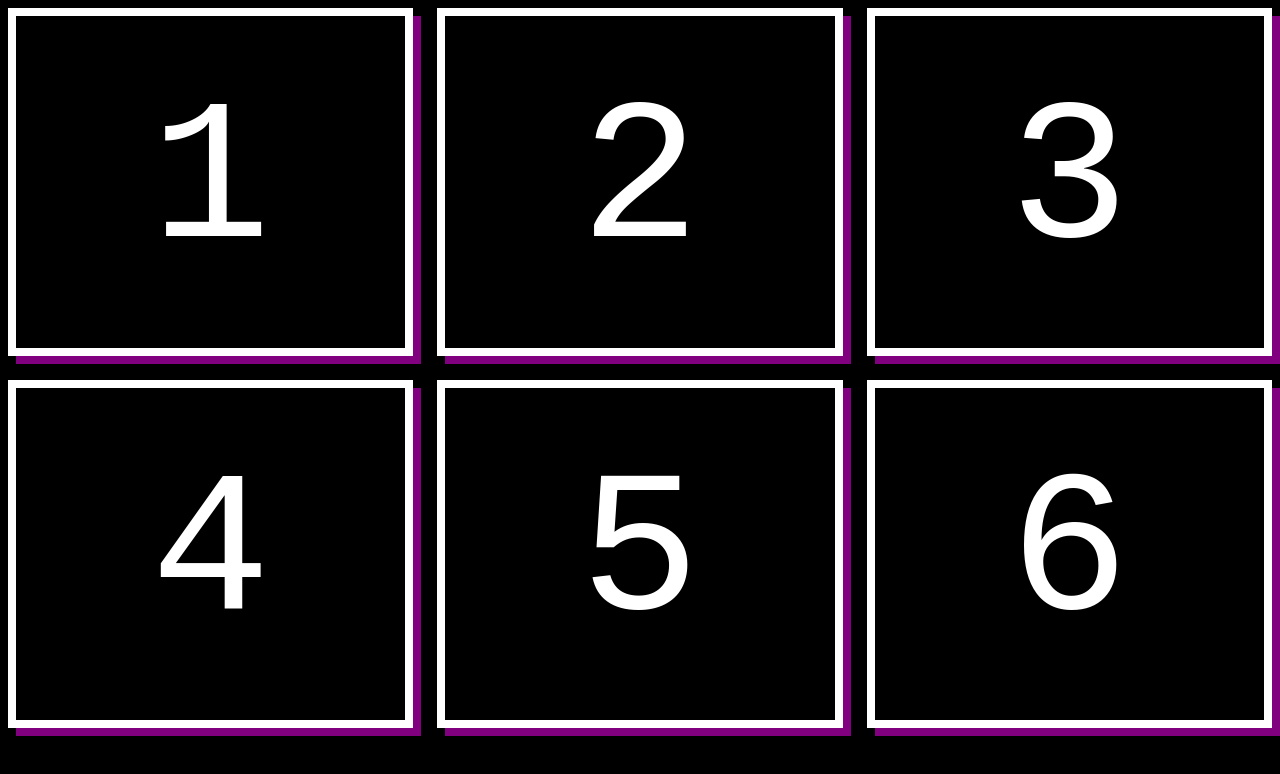
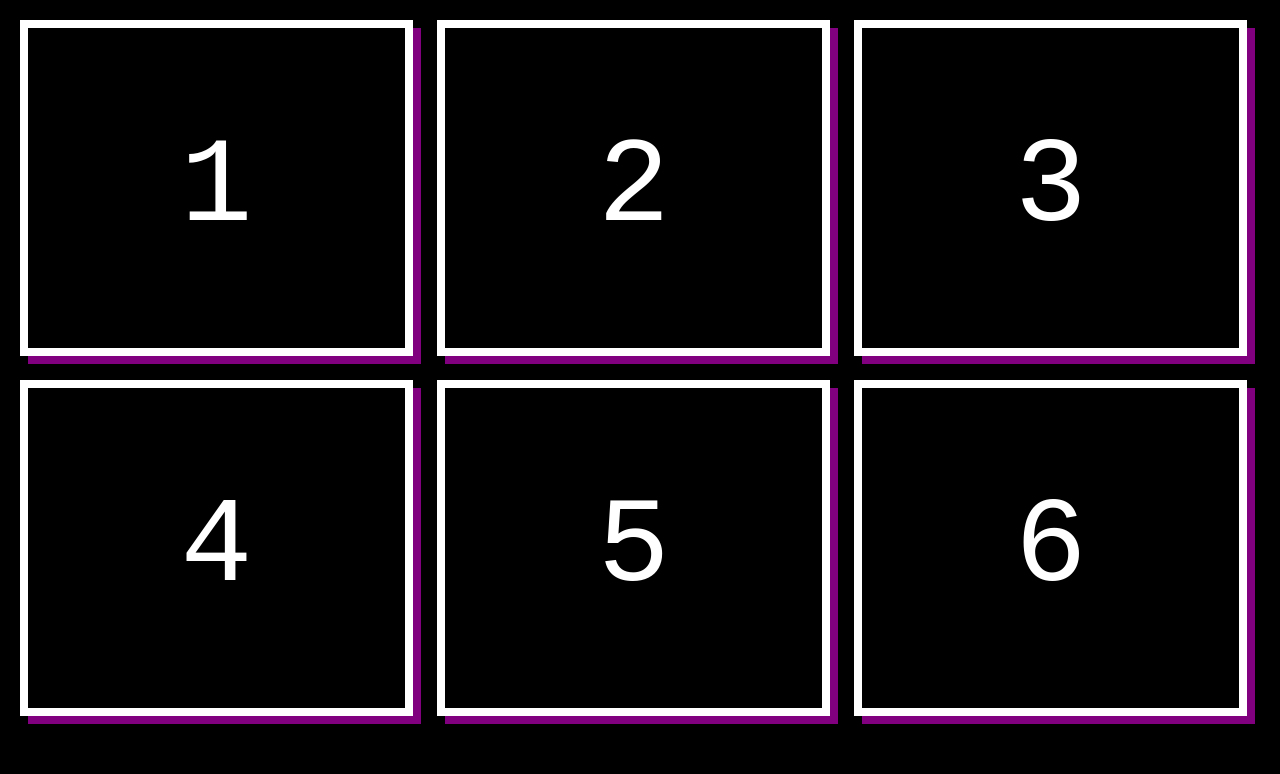
Before and after one commit to H3wastooshort/math_gfs_scripts, a plain HTML site: page student/student.html in a window 1280 px wide. Drawn offline with Linux system fonts and the light colour scheme.

Commit message:
it was the fontsize in the buttons, holy fuck

```diff
--- a/student/student.css
+++ b/student/student.css
@@ -1,17 +1,11 @@
-body {
-  display: flex;
-  justify-content: center;
-  align-items: center;
-}
-
 #btn_grid {
   min-height: 90vh;
-  max-height: 95vh;
-  width: 100%;
+  max-height: 100%;
+  width: 100vw;
+  max-width: 100%;
   display: grid;
-  grid-template-rows: auto auto;
-  grid-template-columns: auto auto auto;
-  grid-gap: 24px;
+  grid-template-rows: 50% 50%;
+  grid-template-columns: 33% 33% 33%;
 }
 
 body,button {
@@ -22,12 +16,11 @@ body,button {
 
 button {
   display: block;
-  width: 100%;
-  height: 100%;
-  margin: 0px;
+  margin: 12px;
   border: 8px solid white;
   /*border-radius: 32px;*/
-  font-size: 25vh;
+  font-size: 15vh;
+  text-align: center;
   box-shadow: 8px 8px 0px 0px purple;
 }
 button:active {
--- a/student/student.js
+++ b/student/student.js
@@ -2,13 +2,10 @@ possible_outcomes = [1,2,3,4,5,6]
 
 // generate buttons
 possible_outcomes.forEach(o => {
-	let div = document.createElement('div');
-	div.className="btn_cell";
 	let btn = document.createElement('button');
 	btn.innerText = o;
 	btn.onclick=send_outcome;
-	div.appendChild(btn);
-	btn_grid.appendChild(div);
+	btn_grid.appendChild(btn);
 });
 
 function send_outcome(evt) {
```
